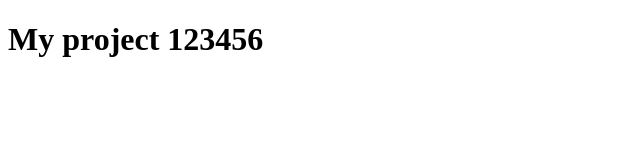
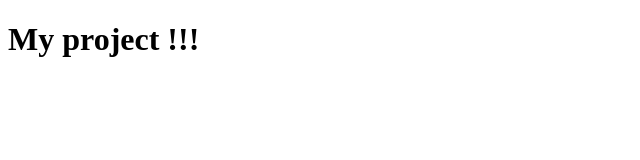
Before and after one commit to oleh-dehtiarenko/my-project, a plain HTML site: page index.html in a window 1280 px wide. Shown: the whole page, without its empty margins (0-640 px from the left). Drawn offline with Linux system fonts and the light colour scheme.

Commit message:
title was changed new

```diff
--- a/index.html
+++ b/index.html
@@ -7,6 +7,6 @@
     <title>My project</title>
 </head>
 <body>
-    <h1>My project 123456</h1>
+    <h1>My project !!!</h1>
 </body>
 </html>
```
